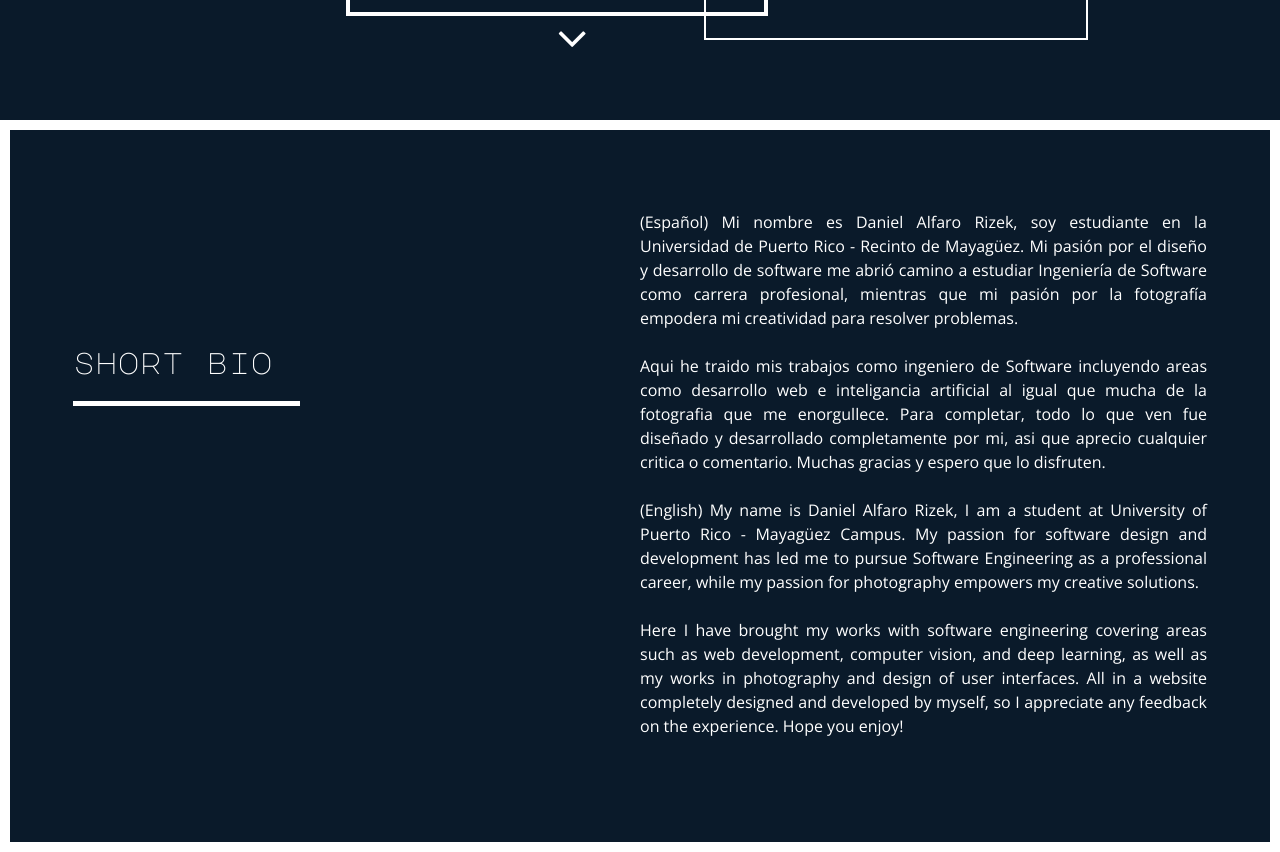
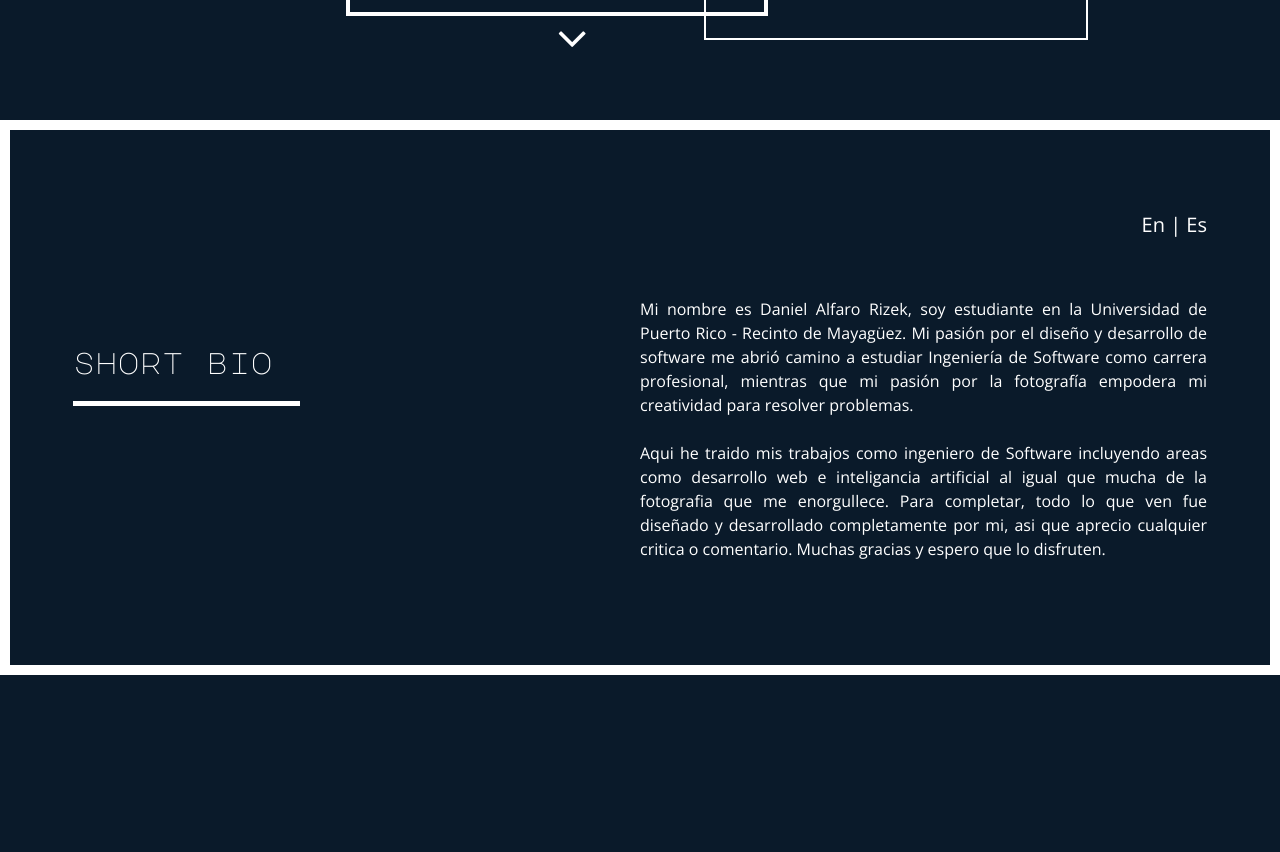
Before and after one commit to danyalfaro/danyalfaro.github.io, a plain HTML site: page index.html in a window 1280 px wide. Shown: the part 700-1552 px from the top of the page. After the commit the page ends 1375 px from the top, so only its background shows below. Drawn offline with nearby package versions, Linux system fonts and the light colour scheme; a web font is replaced by a local one.

Commit message:
Added language change feature in bio.

```diff
--- a/index.html
+++ b/index.html
@@ -90,12 +90,13 @@
           </div>
         </div>
         <div id="bioRight">
-          <!-- <div class="changeLang">
-            <span id="english">En</span>
+          <div class="changeLang">
+            <span id="english" onclick={changeLang(2)}>En</span>
             <span>|</span>
-            <span id="español">Es</span>
-          </div> -->
-          (Español) Mi nombre es Daniel Alfaro Rizek, soy estudiante en la
+            <span id="español" onclick={changeLang(1)}>Es</span>
+          </div>
+          <div id="bioInfoEs">
+            Mi nombre es Daniel Alfaro Rizek, soy estudiante en la
             Universidad de Puerto Rico - Recinto de Mayagüez. Mi pasión por el
             diseño y desarrollo de software me abrió camino a estudiar Ingeniería
             de Software como carrera profesional, mientras que mi pasión por la
@@ -108,8 +109,10 @@
             fue diseñado y desarrollado completamente por mi, asi que aprecio
             cualquier critica o comentario. Muchas gracias y espero que lo
             disfruten.<br /><br />
+          </div>
 
-          (English) My name is Daniel Alfaro Rizek, I am a student at University
+          <div id="bioInfoEn">
+            My name is Daniel Alfaro Rizek, I am a student at University
             of Puerto Rico - Mayagüez Campus. My passion for software design and
             development has led me to pursue Software Engineering as a
             professional career, while my passion for photography empowers my
@@ -122,6 +125,7 @@
             any feedback on the experience. Hope you enjoy!<br /><br />
           </div>
         </div>
+    </div>
     <script src="scripts.js"></script>
     <script src="mobileNav.js"></script>
   </body>
--- a/scripts.js
+++ b/scripts.js
@@ -1,3 +1,7 @@
+let currLang = 1;
+const bioInfoEn = document.getElementById("bioInfoEn");
+const bioInfoEs = document.getElementById("bioInfoEs");
+
 window.onscroll = function () {
   myFunction();
 };
@@ -13,3 +17,17 @@ function myFunction() {
     document.getElementById("rec3").className = "rec";
   }
 }
+
+function changeLang(num){
+  if(num == 1){
+    currLang = 1;
+    bioInfoEn.className = "hideLang";
+    bioInfoEs.className = "";
+  }else{
+    currLang = 2;
+    bioInfoEs.className = "hideLang";
+    bioInfoEn.className = "";
+  }
+}
+
+changeLang(currLang);
--- a/styles.css
+++ b/styles.css
@@ -388,6 +388,10 @@ body {
   font-size: 125%;
 }
 
+.hideLang{
+  display: none;
+}
+
 #english:hover{
   cursor: pointer;
   color: rgba(255, 255, 255, 0.508);
```
Lines whose indentation alone changed are shown as unchanged.
